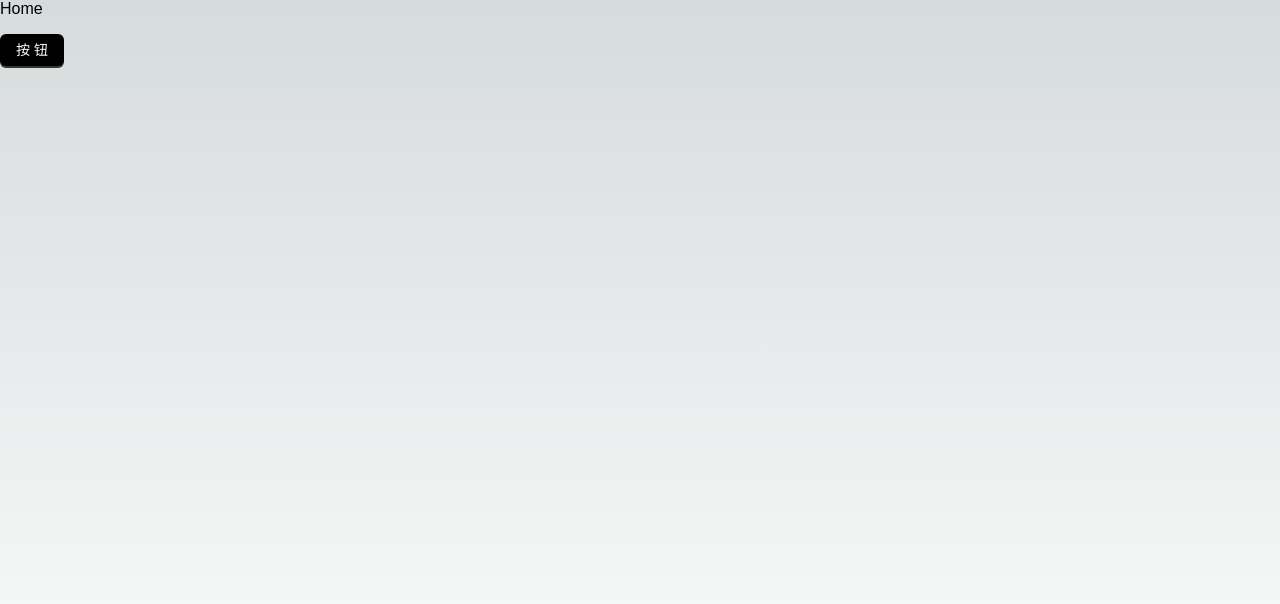
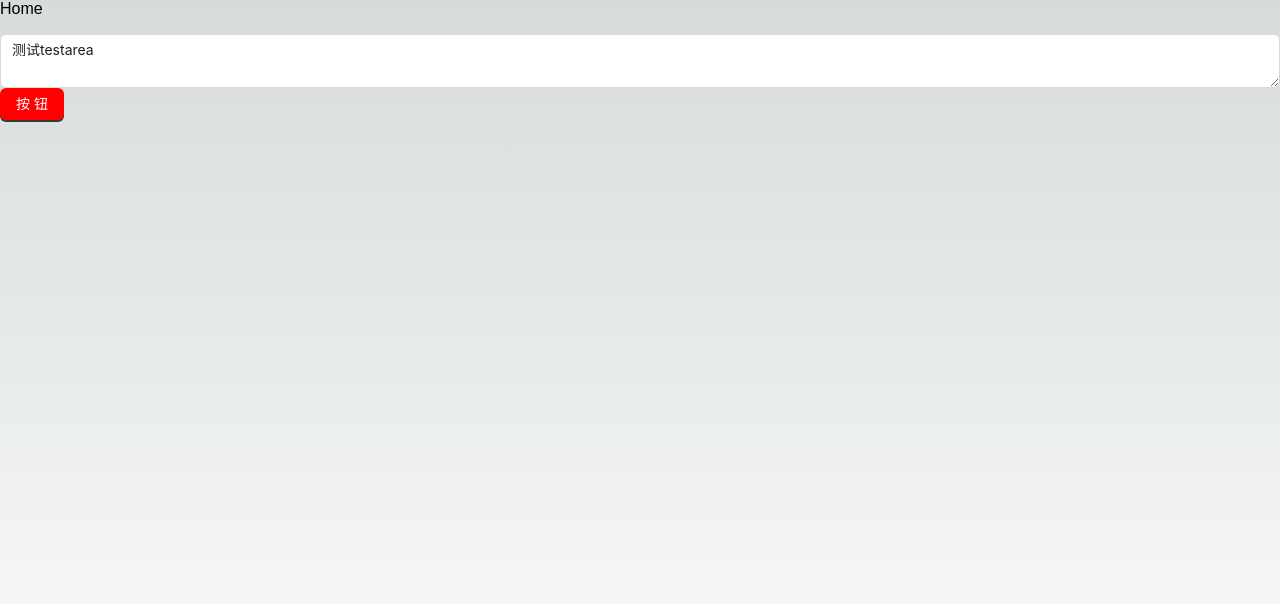
Before and after one commit to xiaorunbao/driving-test, a Next.js app: page /side in a window 1280 px wide. Shown: the top 604 px of the page. Built offline with nearby package versions, Linux system fonts and the light colour scheme.

Commit message:
feat: add demo page

```diff
--- a/src/app/register/page.tsx
+++ b/src/app/register/page.tsx
@@ -8,7 +8,6 @@ import {
   Col,
   Form,
   Input,
-  InputNumber,
   Row,
   Select,
 } from "antd";
--- /dev/null
+++ b/src/app/side/lodaing.tsx
@@ -0,0 +1,6 @@
+import { Spin } from "antd";
+import React from "react";
+
+export default function Lodaing() {
+  return <Spin size="large" />;
+}
--- a/src/app/side/sidebar.tsx
+++ b/src/app/side/sidebar.tsx
@@ -1,7 +1,7 @@
 "use client";
 
+import { Button, ConfigProvider, Input } from "antd";
 import { createContext, useContext, useState } from "react";
-import { Button } from "antd";
 
 // @ts-ignore
 const SidebarContext = createContext();
@@ -23,7 +23,15 @@ function SidebarNav() {
     <div>
       <p>Home</p>
 
-      {isOpen && <Button type="primary">按钮</Button>}
+      {isOpen && (
+        // 修改组件变量 (Component Token)
+        <ConfigProvider
+          theme={{ components: { Button: { colorPrimary: "red" } } }}
+        >
+          <Input.TextArea value={"测试testarea"} />
+          <Button type="primary">按钮</Button>
+        </ConfigProvider>
+      )}
     </div>
   );
 }
```
Also changed, not shown: src/app/(report-sheet)/appoint/page.tsx (added, +14 -0 lines), src/app/(report-sheet)/subject/one/page.tsx (added, +14 -0 lines), src/app/loading.tsx (added, +7 -0 lines).
